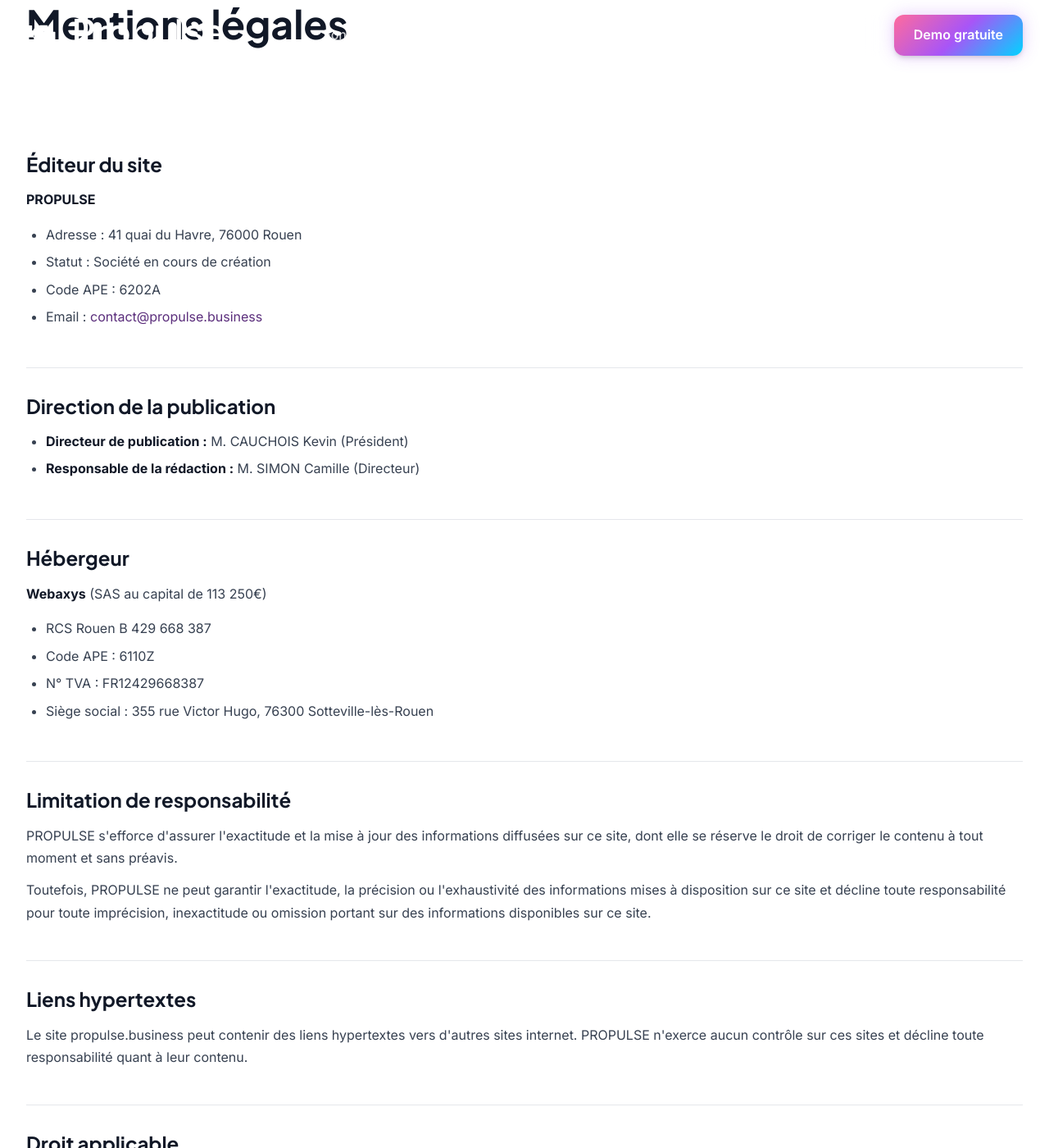
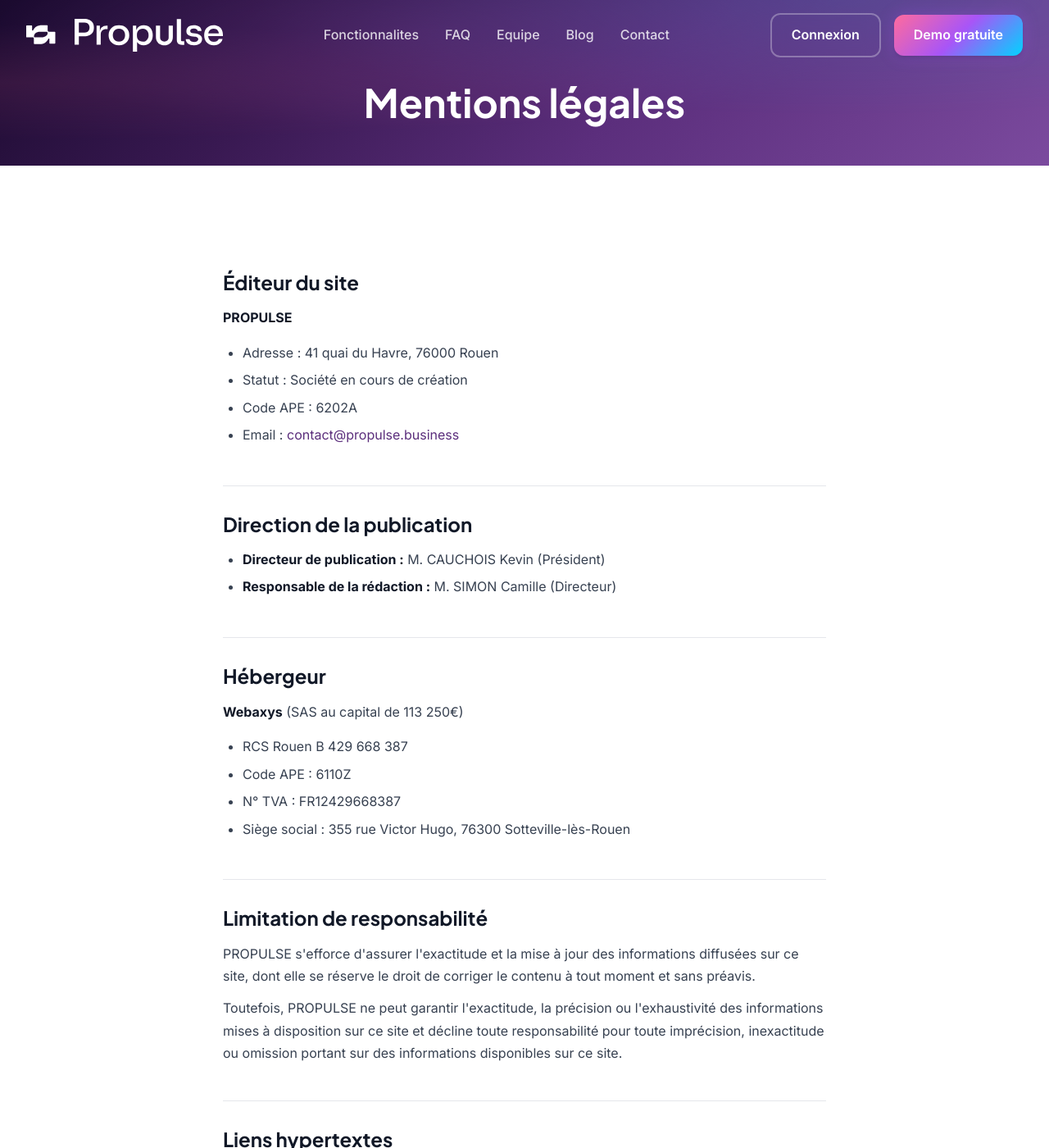
Before and after one commit to foreachcode/propulse-website, a Jekyll site: the page built from mentions-legales.html, in a window 1280 px wide and 1400 px high. Shown: the whole window at 82% size. Built offline with Jekyll 4.4.1, drawn with Linux system fonts in a browser that asks for light colours; some web fonts are replaced.

Commit message:
Add legal page header and content styles
- Add .legal-header with gradient background and title
- Add .legal-content container with max-width
- Bump CSS version to 1.3

Generated with [Claude Code](https://claude.ai/code)
via [Happy](https://happy.engineering)

Co-Authored-By: Claude <noreply@anthropic.com>
Co-Authored-By: Happy <yesreply@happy.engineering>

```diff
--- a/_includes/head.html
+++ b/_includes/head.html
@@ -37,7 +37,7 @@
 <link href="https://fonts.googleapis.com/css2?family=Inter:wght@400;500;600;700&family=Plus+Jakarta+Sans:wght@600;700;800&display=swap" rel="stylesheet">
 
 <!-- Styles -->
-<link rel="stylesheet" href="/css/main.css?v=1.2">
+<link rel="stylesheet" href="/css/main.css?v=1.3">
 
 <!-- Favicon -->
 <link rel="icon" type="image/svg+xml" href="/assets/logos/logo-propulse.svg">
--- a/_sass/_components.scss
+++ b/_sass/_components.scss
@@ -1062,6 +1062,50 @@
 }
 
 // Legal Pages
+.legal-header {
+  background: $gradient-hero;
+  padding: $spacing-24 0 $spacing-12;
+  text-align: center;
+  position: relative;
+
+  &::before {
+    content: '';
+    position: absolute;
+    top: 0;
+    left: 0;
+    right: 0;
+    bottom: 0;
+    background: $gradient-mesh;
+    opacity: 0.5;
+  }
+
+  .container {
+    position: relative;
+  }
+
+  h1 {
+    color: $white;
+    font-size: $text-3xl;
+    margin: 0;
+
+    @media (min-width: $breakpoint-md) {
+      font-size: $text-4xl;
+    }
+
+    @media (min-width: $breakpoint-lg) {
+      font-size: $text-5xl;
+    }
+  }
+}
+
+.legal-content {
+  background: $white;
+
+  .container {
+    max-width: 800px;
+  }
+}
+
 .legal-section {
   padding: $spacing-8 0;
   border-bottom: 1px solid $gray-200;
```
